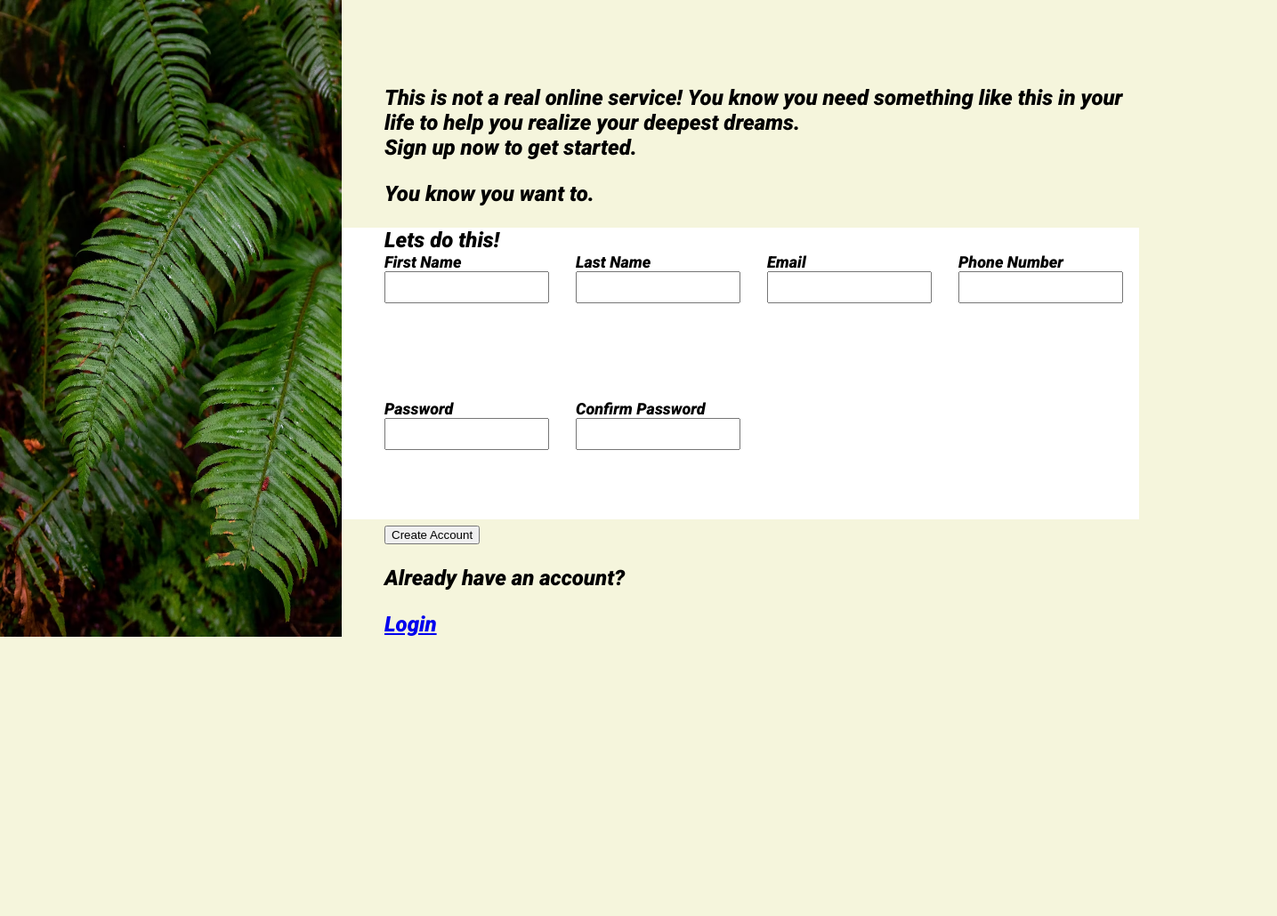
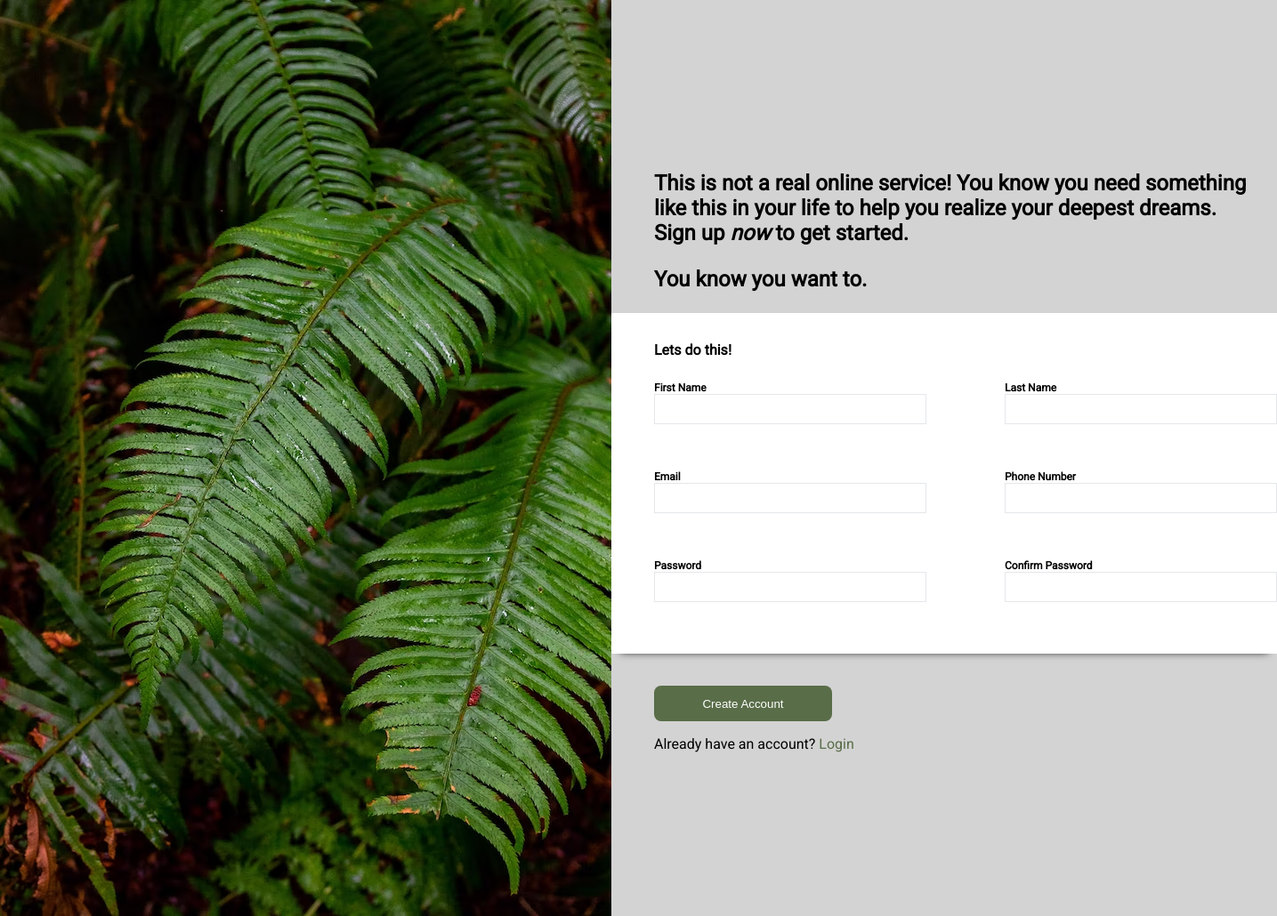
Before and after one commit to nateachino/Sign-up-form, a plain HTML site: page index.html in a window 1280 px wide. Shown: the whole page at 89% size, 1435 px wide, since content can reach past the window. Before the commit the page ends 800 px from the top, so only its background shows below. Drawn offline with Linux system fonts and the light colour scheme.

Commit message:
Finished right layout

```diff
--- a/index.html
+++ b/index.html
@@ -10,7 +10,7 @@
     <link rel="preconnect" href="https://fonts.googleapis.com" />
     <link rel="preconnect" href="https://fonts.gstatic.com" crossorigin />
     <link
-      href="https://fonts.googleapis.com/css2?family=Roboto:ital,wght@1,900&display=swap"
+      href="https://fonts.googleapis.com/css2?family=Roboto&display=swap"
       rel="stylesheet"
     />
   </head>
@@ -31,7 +31,7 @@
 
         <div class="wrapper">
           <div class="wrap">
-            Lets do this!
+            <div id="ldt">Lets do this!</div>
             <form>
               <div class="form-wrapper">
                 <div id="first">
@@ -68,8 +68,9 @@
           </div>
           <div class="bottom-wrapper">
             <button type="submit">Create Account</button>
-            <p>Already have an account?</p>
-            <a href="..">Login</a>
+            <p>
+              Already have an account?<span> <a href="..">Login</a></span>
+            </p>
           </div>
         </div>
       </div>
--- a/style.css
+++ b/style.css
@@ -1,32 +1,40 @@
 :root {
   font-family: "Roboto", sans-serif;
-  font-size: 1.5rem;
 }
 
 body {
   margin: 0;
-  display: flex;
-  background-color: beige;
+  padding: 0;
+  background-color: lightgray;
+  justify-content: flex-start;
+  height: 100%;
 }
 
 .container {
   display: flex;
+  align-items: center;
+  min-width: fit-content;
+}
+
+.form-p-wrap {
+  width: 100%;
 }
 
 #top-text {
   margin-bottom: 0;
+  width: 700px;
 }
 #bot-part {
   margin-top: 0;
 }
 
-.form-p-wrap {
-  margin-top: 3rem;
-}
-
 .wrap {
   background-color: white;
   padding-left: 48px;
+  padding-top: 32px;
+  padding-bottom: 32px;
+  box-shadow: 0px 8px 9px -10px;
+  font-weight: bold;
 }
 
 form {
@@ -36,30 +44,49 @@ form {
 
 .form-wrapper {
   display: flex;
+  flex-direction: row;
   flex-wrap: wrap;
-  gap: 30px;
+  width: 700px;
+  justify-content: space-between;
+  align-items: center;
 }
 
 .top-wrapper {
   padding-left: 48px;
+  font-size: 1.5rem;
+  font-weight: bold;
 }
 
 .bottom-wrapper {
   padding-left: 48px;
 }
 
-label{
-  font-size: .75rem;
+label {
+  font-size: 0.75rem;
 }
 
-.form-wrapper>div{
+.form-wrapper > div {
   display: flex;
   flex-direction: column;
 }
-.form-wrapper>div>input{
+.form-wrapper > div > input {
   height: 30px;
+  width: 300px;
+  border: 1px, solid, #e5e7eb;
 }
 
-img{
-  width: 30vw;
+button {
+  background-color: #596d48;
+  height: 40px;
+  width: 200px;
+  border: 0;
+  margin-top: 36px;
+  border-radius: 8px;
+  color: white;
+  font-weight: 500;
 }
+
+a {
+  text-decoration: none;
+  color: #596d48;
+}
```
Lines whose indentation alone changed are shown as unchanged.
